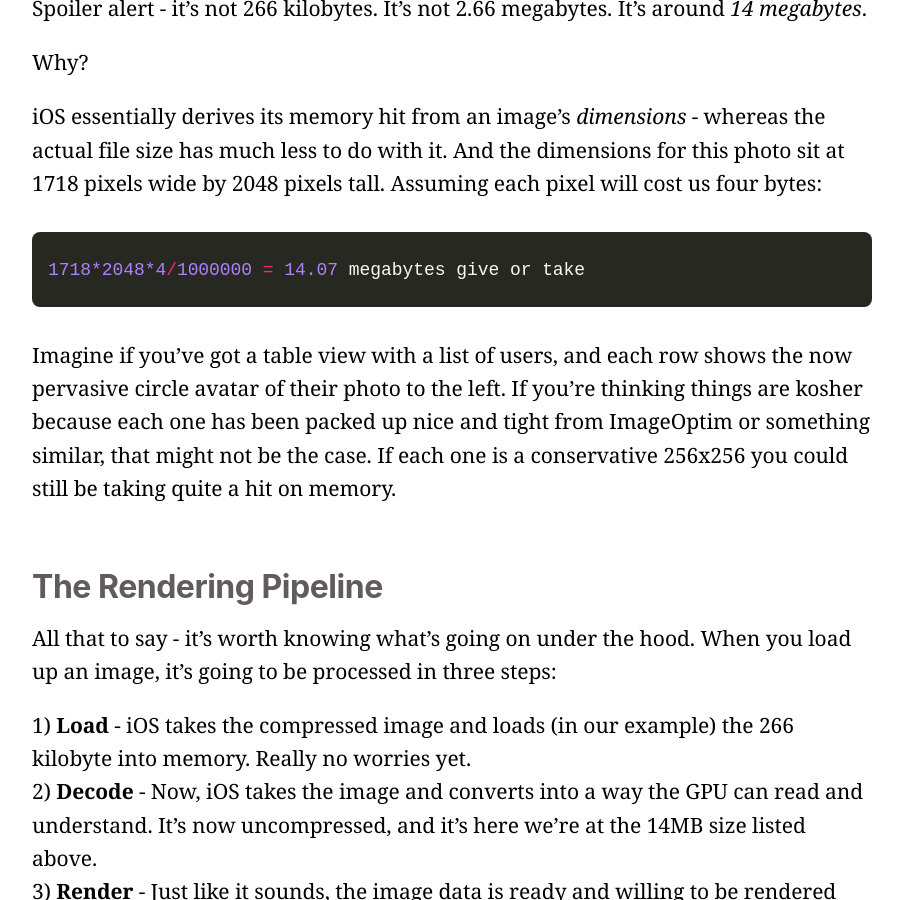
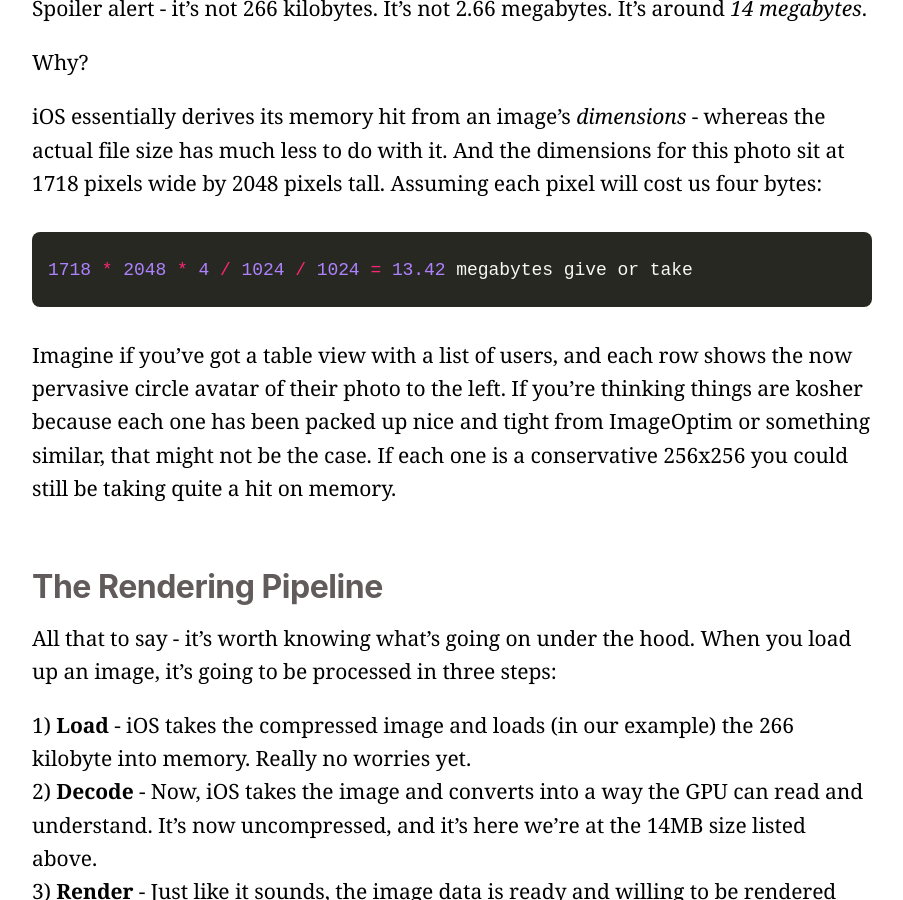
Before and after one commit to hassaan4584/Swiftjective-C, a Jekyll site: the page built from _posts/2018-12-11-optimizing-images.md, in a window 1280 px wide and 900 px high, scrolled down 2163 px. Shown: the whole window, without its empty margins (188-1091 px from the left). Built offline with Jekyll 4.4.1, drawn with Linux system fonts in a browser that asks for light colours; comment, search, counter and statistics services are not loaded.

Commit message:
Calc fix

````diff
--- a/_posts/2018-12-11-optimizing-images.md
+++ b/_posts/2018-12-11-optimizing-images.md
@@ -31,7 +31,7 @@ Why?
 iOS essentially derives its memory hit from an image's *dimensions* - whereas the actual file size has much less to do with it. And the dimensions for this photo sit at 1718 pixels wide by 2048 pixels tall. Assuming each pixel will cost us four bytes:
 
 ```swift
-1718*2048*4/1000000 = 14.07 megabytes give or take
+1718 * 2048 * 4 / 1024 / 1024 = 13.42 megabytes give or take
 ```
 Imagine if you've got a table view with a list of users, and each row shows the now pervasive circle avatar of their photo to the left. If you're thinking things are kosher because each one has been packed up nice and tight from ImageOptim or something similar, that might not be the case. If each one is a conservative 256x256 you could still be taking quite a hit on memory.
 
````
